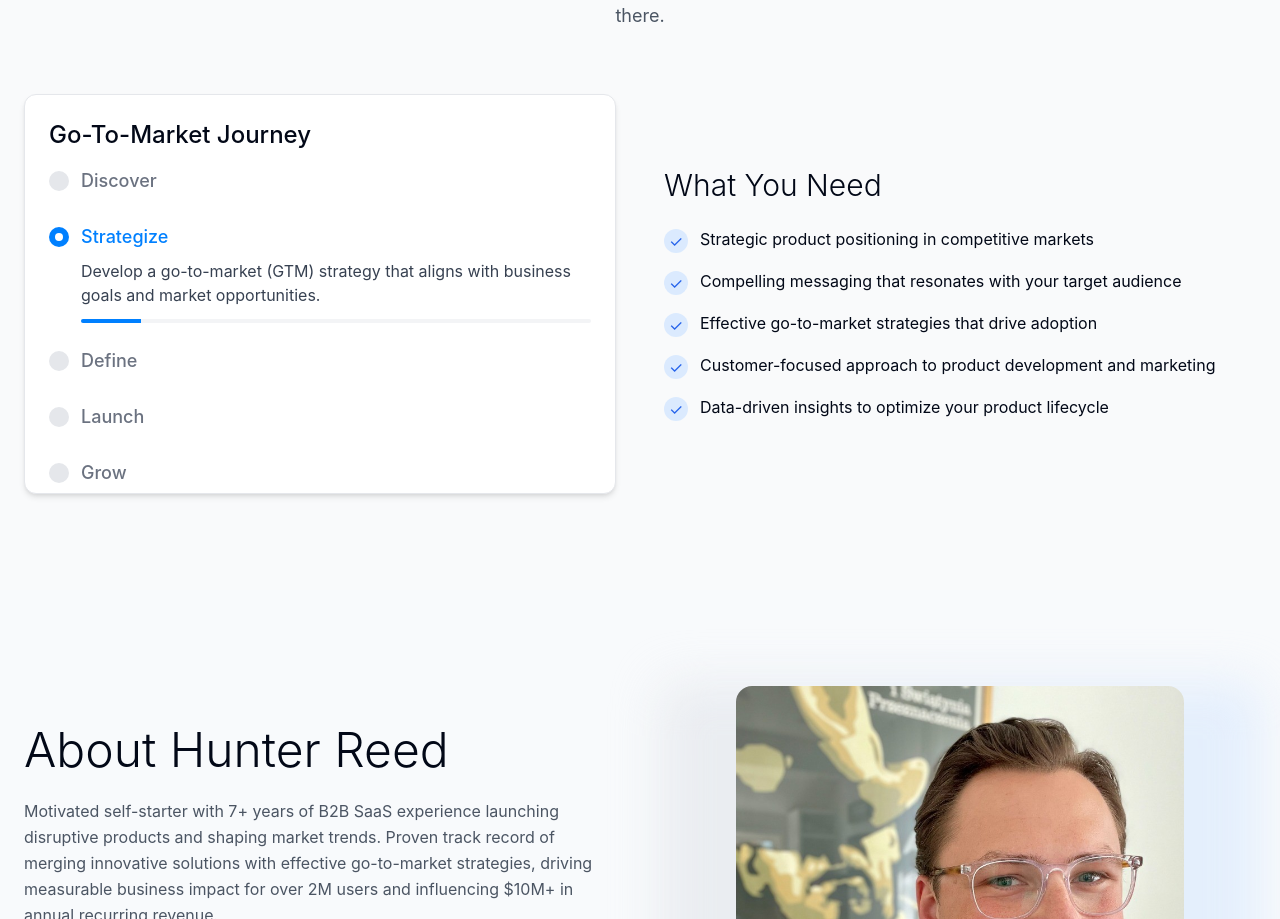
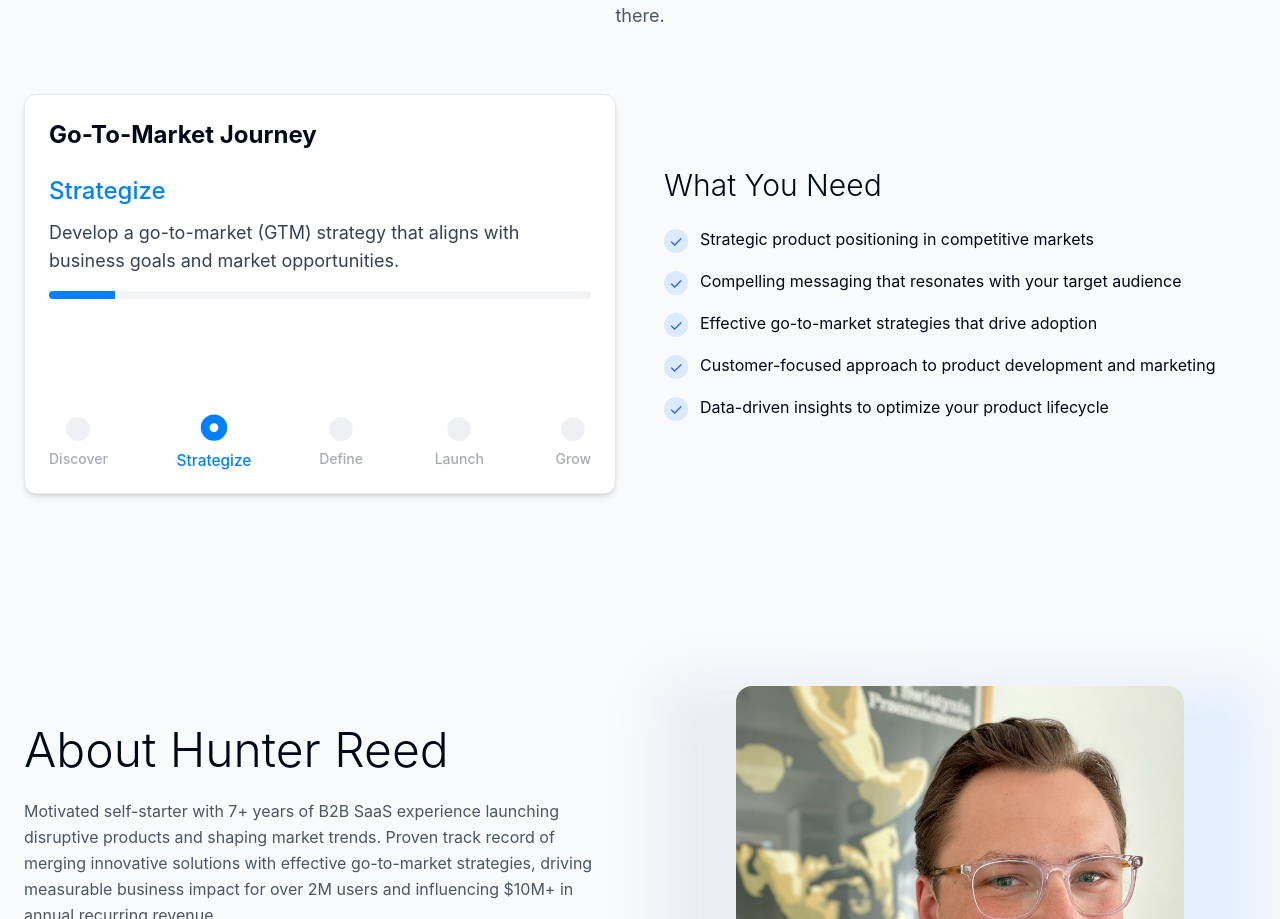
Before and after one commit to ReedInnovate/reedinnovatellc-mainsite, a React (Vite) app: page / in a window 1280 px wide. Shown: the part 986-1905 px from the top of the page. Built offline with nearby package versions, Linux system fonts and the light colour scheme; a web font is replaced by a local one.

Commit message:
Restyle YouSection component
Restyle the YouSection component to increase text size and relocate the stage rotation animation.

```diff
--- a/src/components/sections/YouSection.tsx
+++ b/src/components/sections/YouSection.tsx
@@ -71,15 +71,37 @@ const YouSection = () => {
           <div className="order-2 lg:order-1">
             <div className="h-[400px] w-full border border-gray-200 rounded-xl overflow-hidden shadow-md bg-white">
               <div className="flex flex-col h-full p-6">
-                <h3 className="text-2xl font-medium mb-4">Go-To-Market Journey</h3>
+                <h3 className="text-2xl font-bold mb-6">Go-To-Market Journey</h3>
 
-                <div className="flex flex-col gap-6 flex-grow">
+                {/* Current Stage Featured Display */}
+                <div className="mb-8">
+                  <h4 className="text-2xl font-medium capitalize text-primary mb-3">
+                    {currentStage}
+                  </h4>
+                  <p className="text-lg text-gray-700">
+                    {stageInfo.description}
+                  </p>
+                  <div className="h-2 bg-gray-100 rounded-full mt-4 overflow-hidden">
+                    <div
+                      className="h-full bg-primary transition-all duration-200"
+                      style={{ width: `${progress}%` }}
+                    />
+                  </div>
+                </div>
+
+                {/* Stage Indicators */}
+                <div className="flex justify-between items-center mt-auto">
                   {stages.map(stage => (
-                    <div key={stage.title} className="flex flex-col">
-                      <div className="flex items-center gap-3 mb-1">
+                    <div
+                      key={stage.title}
+                      className={cn(
+                        "flex flex-col items-center transition-all duration-300",
+                        stage.title === currentStage ? "scale-110" : "opacity-60"
+                      )}
+                    >
                       <div
                         className={cn(
-                            "w-5 h-5 rounded-full flex items-center justify-center flex-shrink-0",
+                          "w-6 h-6 rounded-full flex items-center justify-center mb-2",
                           stage.title === currentStage ? "bg-primary" : "bg-gray-200"
                         )}
                       >
@@ -89,25 +111,12 @@ const YouSection = () => {
                       </div>
                       <span
                         className={cn(
-                            "text-lg capitalize font-medium",
+                          "text-sm font-medium capitalize",
                           stage.title === currentStage ? "text-primary" : "text-gray-500"
                         )}
                       >
                         {stage.title}
                       </span>
-                      </div>
-
-                      {stage.title === currentStage && (
-                        <div className="ml-8 mt-1">
-                          <p className="text-gray-700">{stage.description}</p>
-                          <div className="h-1 bg-gray-100 rounded-full mt-3 overflow-hidden">
-                            <div
-                              className="h-full bg-primary transition-all duration-200"
-                              style={{ width: `${progress}%` }}
-                            />
-                          </div>
-                        </div>
-                      )}
                     </div>
                   ))}
                 </div>
```
Lines whose indentation alone changed are shown as unchanged.
